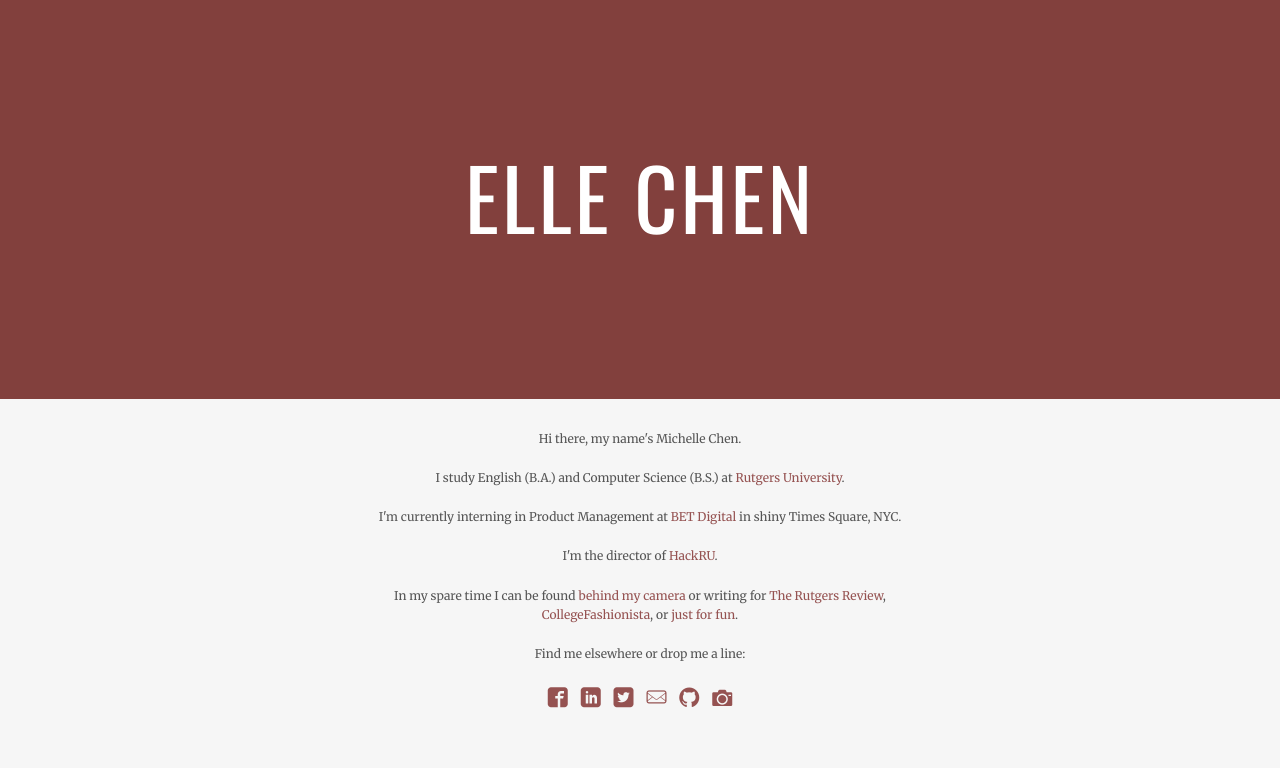
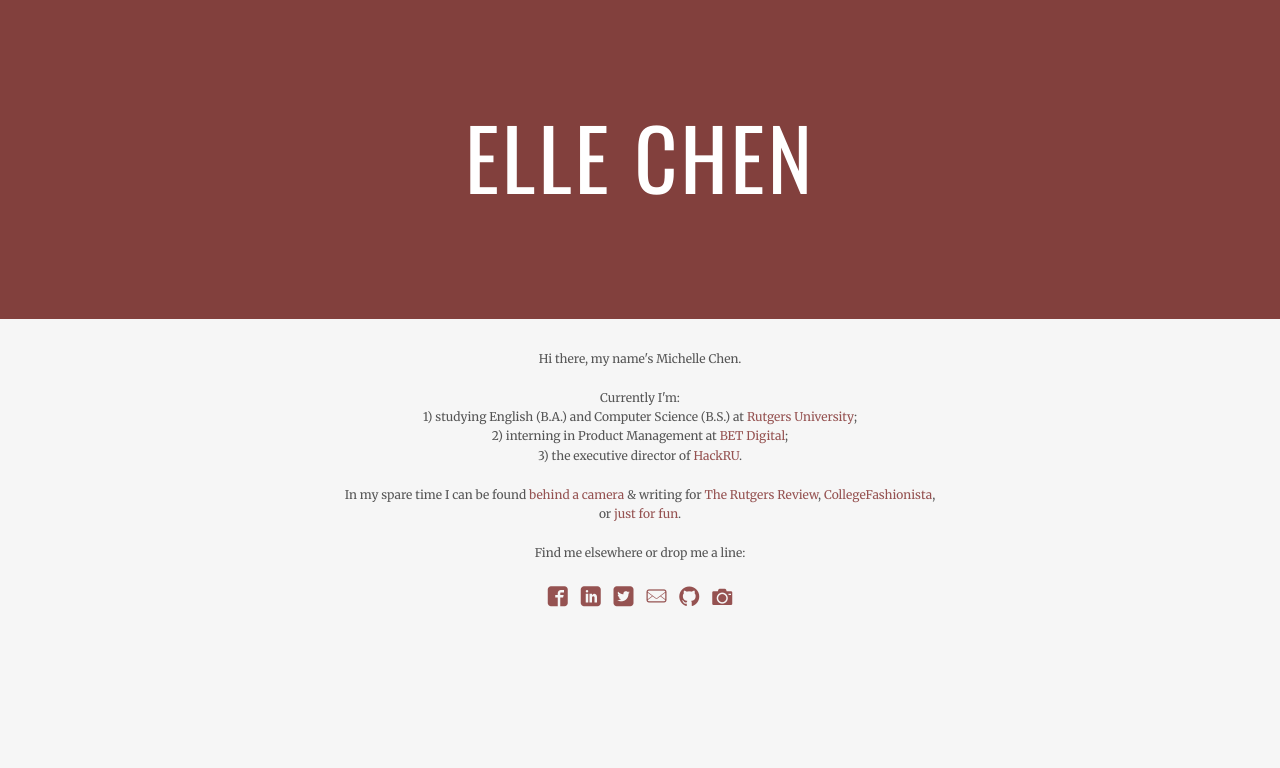
Before and after one commit to astrielle/michipster.github.io, a plain HTML site: page index.html in a window 1280 px wide. Drawn offline with nearby package versions, Linux system fonts and the light colour scheme.

Commit message:
forgot to change header size to accomodate for more text

```diff
--- a/index.html
+++ b/index.html
@@ -27,10 +27,11 @@
     <div id="content" class="row">
       <div class="small-8 small-centered columns">
         <p>Hi there, my name's Michelle Chen.</p>
-        <p>I study English (B.A.) and Computer Science (B.S.) at <a href="http://rutgers.edu" target="_blank">Rutgers University</a>.</p>
-        <p>I'm currently interning in Product Management at <a href="http://bet.com" target="_blank">BET Digital</a> in shiny Times Square, NYC.</p>
-        <p>I'm the director of <a href="http://hackru.org" target="_blank">HackRU</a>.
-        <p>In my spare time I can be found <a href="http://ellechen.com" target="_blank">behind my camera</a> or writing for <a href="http://issuu.com/rutgersreview" target="_blank">The Rutgers Review</a>, <a href="http://collegefashionista.com/author/michellechen" target="_blank">CollegeFashionista</a>, or <a href="https://medium.com/@ellechen" target="_blank">just for fun</a>.</p>
+        <p>Currently I'm:<br>
+        1) studying English (B.A.) and Computer Science (B.S.) at <a href="http://rutgers.edu" target="_blank">Rutgers University</a>;<br>
+        2) interning in Product Management at <a href="http://bet.com" target="_blank">BET Digital</a>;<br>
+        3) the executive director of <a href="http://hackru.org" target="_blank">HackRU</a>.</p>
+        <p>In my spare time I can be found <a href="http://ellechen.com" target="_blank">behind a camera</a> & writing for <a href="http://issuu.com/rutgersreview" target="_blank">The Rutgers Review</a>, <a href="http://collegefashionista.com/author/michellechen" target="_blank">CollegeFashionista</a>, or <a href="https://medium.com/@ellechen" target="_blank">just for fun</a>.</p>
 
         <p>Find me elsewhere or drop me a line:</p>
           <p>
--- a/stylesheets/style.css
+++ b/stylesheets/style.css
@@ -92,8 +92,8 @@ a:hover{
 
 #billboard {
     background-color: #82403D;
-    padding: 125px;
-    min-height: 300;
+    padding: 85px;
+    min-height: 300px;
     text-align: center;
 }
 
```
